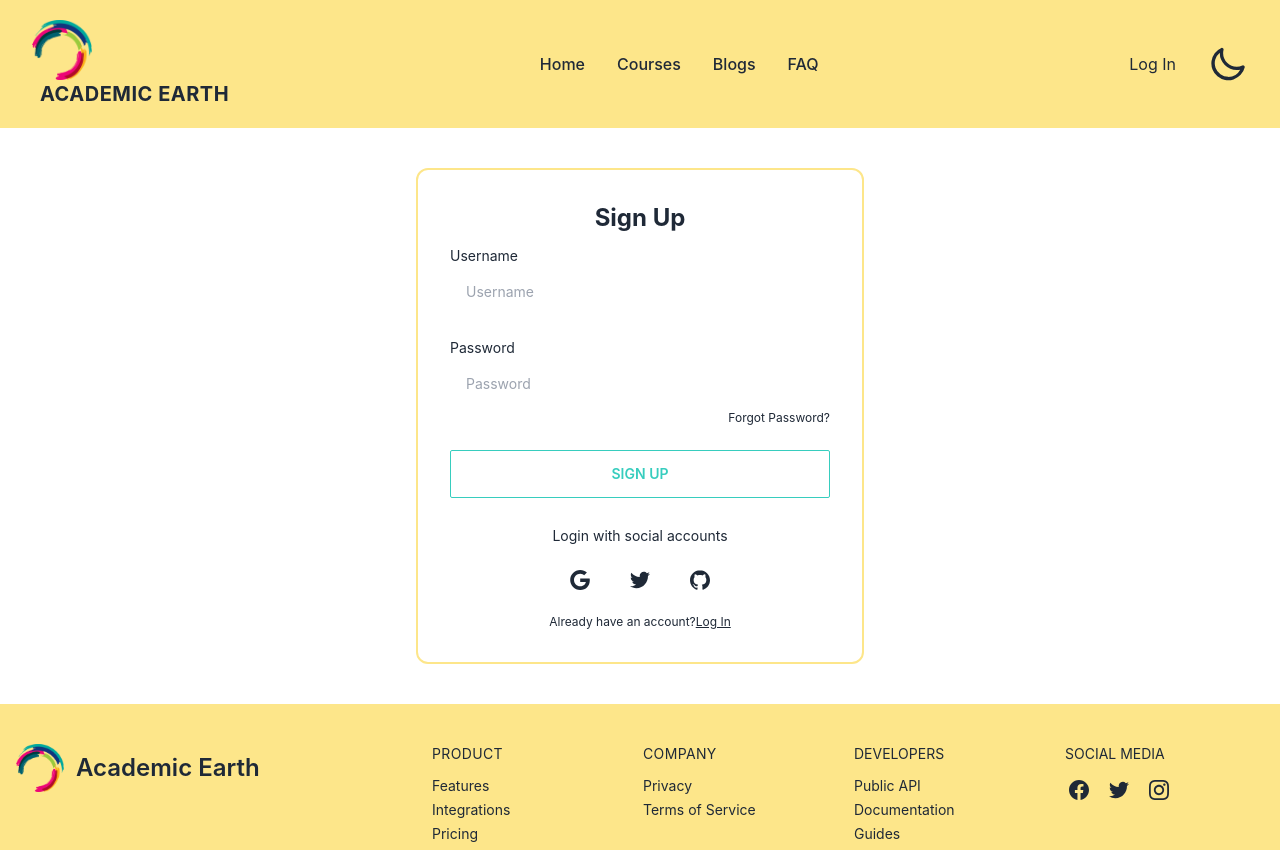
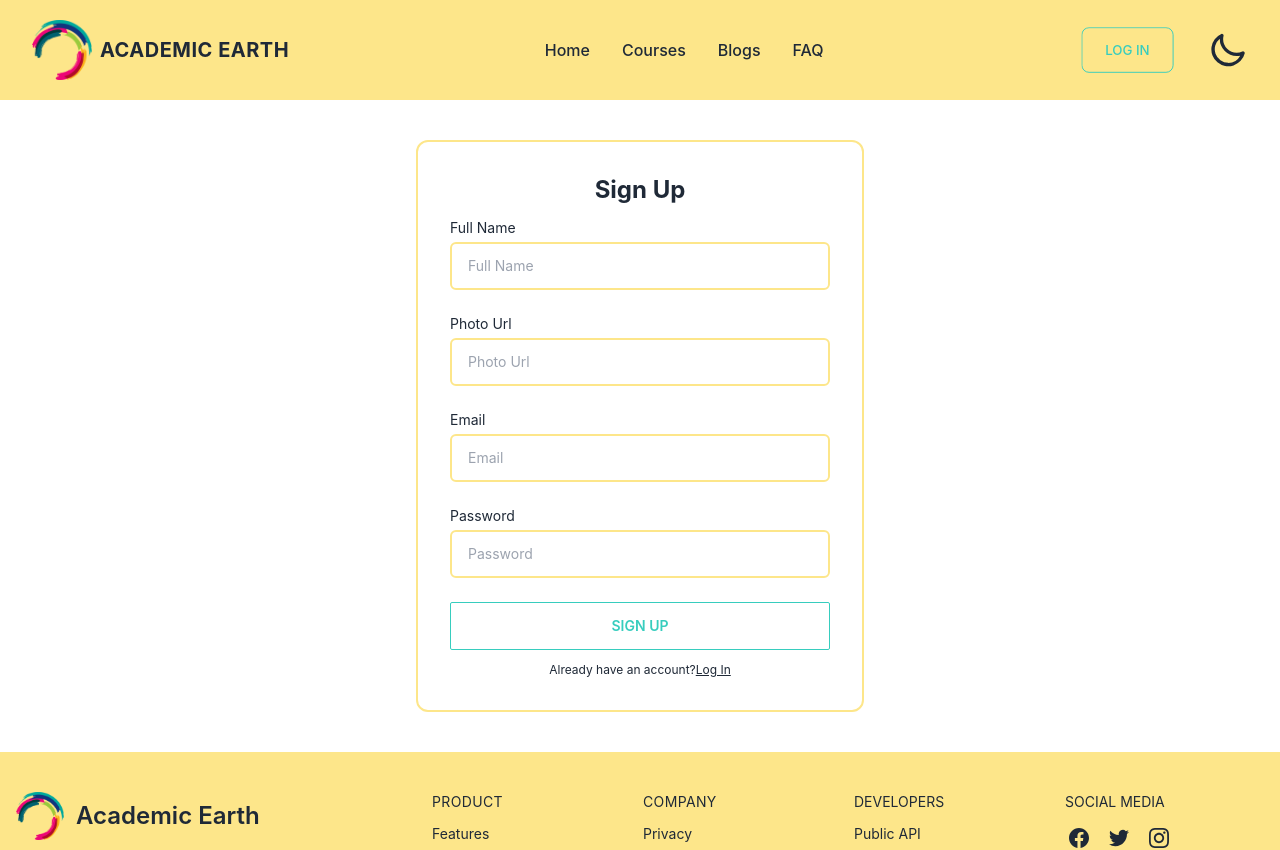
Before and after one commit to rafsan3503/academic-earth, a React (Create React App) app: page /signup in a window 1280 px wide. Shown: the top 850 px of the page. Built offline with nearby package versions, Linux system fonts and the light colour scheme.

Commit message:
email check with regex

```diff
--- a/src/Pages/Auth/SignUp.js
+++ b/src/Pages/Auth/SignUp.js
@@ -2,24 +2,54 @@ import React from 'react';
 import { Link } from 'react-router-dom';
 
 const SignUp = () => {
+    const handleSubmit = event => {
+        event.preventDefault();
+        const form = event.target;
+        const fullName = form.name.value;
+        const photoUrl = form.url.value;
+        const email = form.email.value;
+        const password = form.password.value;
+        console.log(fullName,photoUrl,email,password);
+    }
+
     return (
       <div className="w-full max-w-md mx-auto my-10 border-2 border-amber-200 backdrop-blur-md p-8 space-y-3 rounded-xl">
         <h1 className="text-2xl font-bold text-center">Sign Up</h1>
-        <form
-          novalidate=""
-          action=""
-          className="space-y-6"
-        >
+        <form novalidate="" action="" className="space-y-6" onSubmit={handleSubmit}>
           <div className="space-y-1 text-sm">
             <label for="username" className="block">
-              Username
+              Full Name
             </label>
             <input
               type="text"
-              name="username"
-              id="username"
-              placeholder="Username"
-              className="w-full px-4 py-3 rounded-md"
+              name="name"
+              placeholder="Full Name"
+              required
+              className="w-full px-4 py-3 rounded-md border-2 border-amber-200"
+            />
+          </div>
+          <div className="space-y-1 text-sm">
+            <label for="username" className="block">
+              Photo Url
+            </label>
+            <input
+              type="text"
+              name="url"
+              placeholder="Photo Url"
+              required
+              className="w-full px-4 py-3 rounded-md border-2 border-amber-200"
+            />
+          </div>
+          <div className="space-y-1 text-sm">
+            <label for="username" className="block">
+              Email
+            </label>
+            <input
+              type="email"
+              name="email"
+              placeholder="Email"
+              required
+              className="w-full px-4 py-3 rounded-md border-2 border-amber-200"
             />
           </div>
           <div className="space-y-1 text-sm">
@@ -31,54 +61,15 @@ const SignUp = () => {
               name="password"
               id="password"
               placeholder="Password"
-              className="w-full px-4 py-3 rounded-md dark:border-gray-700 dark:bg-gray-900 dark:text-gray-100 focus:dark:border-violet-400"
+              className="w-full px-4 py-3 rounded-md border-2 border-amber-200"
             />
-            <div className="flex justify-end text-xs dark:text-gray-400">
-              <a rel="noopener noreferrer" href="#">
-                Forgot Password?
-              </a>
-            </div>
+
           </div>
-          <button className="block w-full p-3 text-center btn btn-outline btn-accent rounded-sm">
+          <button type='submit' className="block w-full p-3 text-center btn btn-outline btn-accent rounded-sm">
             Sign Up
           </button>
         </form>
-        <div className="flex items-center pt-4 space-x-1">
-          <div className="flex-1 h-px sm:w-16 dark:bg-gray-700"></div>
-          <p className="px-3 text-sm dark:text-gray-400">
-            Login with social accounts
-          </p>
-          <div className="flex-1 h-px sm:w-16 dark:bg-gray-700"></div>
-        </div>
-        <div className="flex justify-center space-x-4">
-          <button aria-label="Log in with Google" className="p-3 rounded-sm">
-            <svg
-              xmlns="http://www.w3.org/2000/svg"
-              viewBox="0 0 32 32"
-              className="w-5 h-5 fill-current"
-            >
-              <path d="M16.318 13.714v5.484h9.078c-0.37 2.354-2.745 6.901-9.078 6.901-5.458 0-9.917-4.521-9.917-10.099s4.458-10.099 9.917-10.099c3.109 0 5.193 1.318 6.38 2.464l4.339-4.182c-2.786-2.599-6.396-4.182-10.719-4.182-8.844 0-16 7.151-16 16s7.156 16 16 16c9.234 0 15.365-6.49 15.365-15.635 0-1.052-0.115-1.854-0.255-2.651z"></path>
-            </svg>
-          </button>
-          <button aria-label="Log in with Twitter" className="p-3 rounded-sm">
-            <svg
-              xmlns="http://www.w3.org/2000/svg"
-              viewBox="0 0 32 32"
-              className="w-5 h-5 fill-current"
-            >
-              <path d="M31.937 6.093c-1.177 0.516-2.437 0.871-3.765 1.032 1.355-0.813 2.391-2.099 2.885-3.631-1.271 0.74-2.677 1.276-4.172 1.579-1.192-1.276-2.896-2.079-4.787-2.079-3.625 0-6.563 2.937-6.563 6.557 0 0.521 0.063 1.021 0.172 1.495-5.453-0.255-10.287-2.875-13.52-6.833-0.568 0.964-0.891 2.084-0.891 3.303 0 2.281 1.161 4.281 2.916 5.457-1.073-0.031-2.083-0.328-2.968-0.817v0.079c0 3.181 2.26 5.833 5.26 6.437-0.547 0.145-1.131 0.229-1.724 0.229-0.421 0-0.823-0.041-1.224-0.115 0.844 2.604 3.26 4.5 6.14 4.557-2.239 1.755-5.077 2.801-8.135 2.801-0.521 0-1.041-0.025-1.563-0.088 2.917 1.86 6.36 2.948 10.079 2.948 12.067 0 18.661-9.995 18.661-18.651 0-0.276 0-0.557-0.021-0.839 1.287-0.917 2.401-2.079 3.281-3.396z"></path>
-            </svg>
-          </button>
-          <button aria-label="Log in with GitHub" className="p-3 rounded-sm">
-            <svg
-              xmlns="http://www.w3.org/2000/svg"
-              viewBox="0 0 32 32"
-              className="w-5 h-5 fill-current"
-            >
-              <path d="M16 0.396c-8.839 0-16 7.167-16 16 0 7.073 4.584 13.068 10.937 15.183 0.803 0.151 1.093-0.344 1.093-0.772 0-0.38-0.009-1.385-0.015-2.719-4.453 0.964-5.391-2.151-5.391-2.151-0.729-1.844-1.781-2.339-1.781-2.339-1.448-0.989 0.115-0.968 0.115-0.968 1.604 0.109 2.448 1.645 2.448 1.645 1.427 2.448 3.744 1.74 4.661 1.328 0.14-1.031 0.557-1.74 1.011-2.135-3.552-0.401-7.287-1.776-7.287-7.907 0-1.751 0.62-3.177 1.645-4.297-0.177-0.401-0.719-2.031 0.141-4.235 0 0 1.339-0.427 4.4 1.641 1.281-0.355 2.641-0.532 4-0.541 1.36 0.009 2.719 0.187 4 0.541 3.043-2.068 4.381-1.641 4.381-1.641 0.859 2.204 0.317 3.833 0.161 4.235 1.015 1.12 1.635 2.547 1.635 4.297 0 6.145-3.74 7.5-7.296 7.891 0.556 0.479 1.077 1.464 1.077 2.959 0 2.14-0.020 3.864-0.020 4.385 0 0.416 0.28 0.916 1.104 0.755 6.4-2.093 10.979-8.093 10.979-15.156 0-8.833-7.161-16-16-16z"></path>
-            </svg>
-          </button>
-        </div>
+
         <p className="text-xs text-center sm:px-6 dark:text-gray-400">
           Already have an account?
           <Link
--- a/src/Pages/Shared/Navbar.js
+++ b/src/Pages/Shared/Navbar.js
@@ -6,20 +6,20 @@ const Navbar = () => {
   const [isMenuOpen, setIsMenuOpen] = useState(false);
   const user = true;
   return (
-    <div class="px-4 py-5 mx-auto md:px-24 bg-amber-200 lg:px-8">
-      <div class="relative flex items-center justify-between">
+    <div className="px-4 py-5 mx-auto md:px-24 bg-amber-200 lg:px-8">
+      <div className="rclassNameelative flex items-center justify-between">
         <NavLink
           to="/"
           aria-label="Company"
           title="Company"
-          class="flex items-center"
+          className="flex items-center"
         >
           <img className="w-[60px]" src={logo} alt="" />
-          <span class="ml-2 text-xl font-bold tracking-wide text-gray-800 uppercase">
+          <span className="ml-2 text-xl font-bold tracking-wide text-gray-800 uppercase">
             Academic Earth
           </span>
         </NavLink>
-        <ul class="flex items-center hidden space-x-8 lg:flex">
+        <ul className="flex items-center hidden space-x-8 lg:flex">
           <li>
             <NavLink
               to="/home"
@@ -77,20 +77,20 @@ const Navbar = () => {
             </NavLink>
           </li>
         </ul>
-        <ul class="flex items-center hidden space-x-8 lg:flex">
+        <ul className="flex items-center hidden space-x-8 lg:flex">
           <li>
             {user ? (
               <NavLink
                 to="/login"
-                class="inline-flex btn btn-outline btn-accent items-center justify-center h-12 px-6 font-medium"
+                className="inline-flex btn btn-outline btn-accent items-center justify-center h-12 px-6 font-medium"
                 aria-label="Sign up"
                 title="Log In"
               >
                 Log In
               </NavLink>
             ) : (
-              <div class="avatar online">
-                <div class="w-16 rounded-full" title="User Name">
+              <div className="avatar online">
+                <div className="w-16 rounded-full" title="User Name">
                   <img src="https://placeimg.com/192/192/people" alt="" />
                 </div>
               </div>
@@ -116,14 +116,14 @@ const Navbar = () => {
             </svg>
           </label>
         </ul>
-        <div class="lg:hidden">
+        <div className="lg:hidden">
           <button
             aria-label="Open Menu"
             title="Open Menu"
-            class="p-2 -mr-1 transition duration-200 rounded focus:outline-none focus:shadow-outline hover:bg-deep-purple-50 focus:bg-deep-purple-50"
+            className="p-2 -mr-1 transition duration-200 rounded focus:outline-none focus:shadow-outline hover:bg-deep-purple-50 focus:bg-deep-purple-50"
             onClick={() => setIsMenuOpen(true)}
           >
-            <svg class="w-5 text-gray-600" viewBox="0 0 24 24">
+            <svg className="w-5 text-gray-600" viewBox="0 0 24 24">
               <path
                 fill="currentColor"
                 d="M23,13H1c-0.6,0-1-0.4-1-1s0.4-1,1-1h22c0.6,0,1,0.4,1,1S23.6,13,23,13z"
@@ -139,18 +139,18 @@ const Navbar = () => {
             </svg>
           </button>
           {isMenuOpen && (
-            <div class="absolute top-0 left-0 w-full">
-              <div class="p-5 bg-white border rounded shadow-sm">
-                <div class="flex items-center justify-between mb-4">
+            <div className="absolute top-0 left-0 w-full">
+              <div className="p-5 bg-white border rounded shadow-sm">
+                <div className="flex items-center justify-between mb-4">
                   <div>
                     <a
                       href="/"
                       aria-label="Company"
                       title="Company"
-                      class="inline-flex items-center"
+                      className="inline-flex items-center"
                     >
                       <img src={logo} className="w-[60px]" alt="" />
-                      <span class="ml-2 text-xl font-bold tracking-wide text-gray-800 uppercase">
+                      <span className="ml-2 text-xl font-bold tracking-wide text-gray-800 uppercase">
                         Academic Earth
                       </span>
                     </a>
@@ -159,10 +159,10 @@ const Navbar = () => {
                     <button
                       aria-label="Close Menu"
                       title="Close Menu"
-                      class="p-2 -mt-2 -mr-2 transition duration-200 rounded hover:bg-gray-200 focus:bg-gray-200 focus:outline-none focus:shadow-outline"
+                      className="p-2 -mt-2 -mr-2 transition duration-200 rounded hover:bg-gray-200 focus:bg-gray-200 focus:outline-none focus:shadow-outline"
                       onClick={() => setIsMenuOpen(false)}
                     >
-                      <svg class="w-5 text-gray-600" viewBox="0 0 24 24">
+                      <svg className="w-5 text-gray-600" viewBox="0 0 24 24">
                         <path
                           fill="currentColor"
                           d="M19.7,4.3c-0.4-0.4-1-0.4-1.4,0L12,10.6L5.7,4.3c-0.4-0.4-1-0.4-1.4,0s-0.4,1,0,1.4l6.3,6.3l-6.3,6.3 c-0.4,0.4-0.4,1,0,1.4C4.5,19.9,4.7,20,5,20s0.5-0.1,0.7-0.3l6.3-6.3l6.3,6.3c0.2,0.2,0.5,0.3,0.7,0.3s0.5-0.1,0.7-0.3 c0.4-0.4,0.4-1,0-1.4L13.4,12l6.3-6.3C20.1,5.3,20.1,4.7,19.7,4.3z"
@@ -172,13 +172,13 @@ const Navbar = () => {
                   </div>
                 </div>
                 <nav>
-                  <ul class="space-y-4">
+                  <ul className="space-y-4">
                     <li>
                       <a
                         href="/"
                         aria-label="Our product"
                         title="Our product"
-                        class="font-medium tracking-wide text-gray-700 transition-colors duration-200 hover:text-deep-purple-accent-400"
+                        className="font-medium tracking-wide text-gray-700 transition-colors duration-200 hover:text-deep-purple-accent-400"
                       >
                         Home
                       </a>
@@ -188,7 +188,7 @@ const Navbar = () => {
                         href="/"
                         aria-label="Our product"
                         title="Our product"
-                        class="font-medium tracking-wide text-gray-700 transition-colors duration-200 hover:text-deep-purple-accent-400"
+                        className="font-medium tracking-wide text-gray-700 transition-colors duration-200 hover:text-deep-purple-accent-400"
                       >
                         Courses
                       </a>
@@ -198,7 +198,7 @@ const Navbar = () => {
                         href="/"
                         aria-label="Product pricing"
                         title="Product pricing"
-                        class="font-medium tracking-wide text-gray-700 transition-colors duration-200 hover:text-deep-purple-accent-400"
+                        className="font-medium tracking-wide text-gray-700 transition-colors duration-200 hover:text-deep-purple-accent-400"
                       >
                         Blogs
                       </a>
@@ -208,7 +208,7 @@ const Navbar = () => {
                         href="/"
                         aria-label="About us"
                         title="About us"
-                        class="font-medium tracking-wide text-gray-700 transition-colors duration-200 hover:text-deep-purple-accent-400"
+                        className="font-medium tracking-wide text-gray-700 transition-colors duration-200 hover:text-deep-purple-accent-400"
                       >
                         FAQ
                       </a>
@@ -217,7 +217,7 @@ const Navbar = () => {
                     <li>
                       <a
                         href="/"
-                        class="inline-flex items-center justify-center w-full h-12 px-6 font-medium tracking-wide text-white transition duration-200 rounded shadow-md btn btn-outline btn-accent"
+                        className="inline-flex items-center justify-center w-full h-12 px-6 font-medium tracking-wide text-white transition duration-200 rounded shadow-md btn btn-outline btn-accent"
                         aria-label="Sign up"
                         title="Sign up"
                       >
--- a/src/Routes/router.js
+++ b/src/Routes/router.js
@@ -6,11 +6,13 @@ import SignUp from '../Pages/Auth/SignUp';
 import Blog from '../Pages/Blog';
 import Faq from "../Pages/Faq";
 import Courses from "../Pages/Courses/Courses";
+import ErrorPage from "../Pages/ErrorPage";
 
 const router = createBrowserRouter([
   {
     path: "/",
-    element: <Main />,
+        element: <Main />,
+    errorElement:<ErrorPage/>,
     children: [
       {
         path: "/",
```
Also changed, not shown: src/Pages/ErrorPage.js (added, +59 -0 lines).
